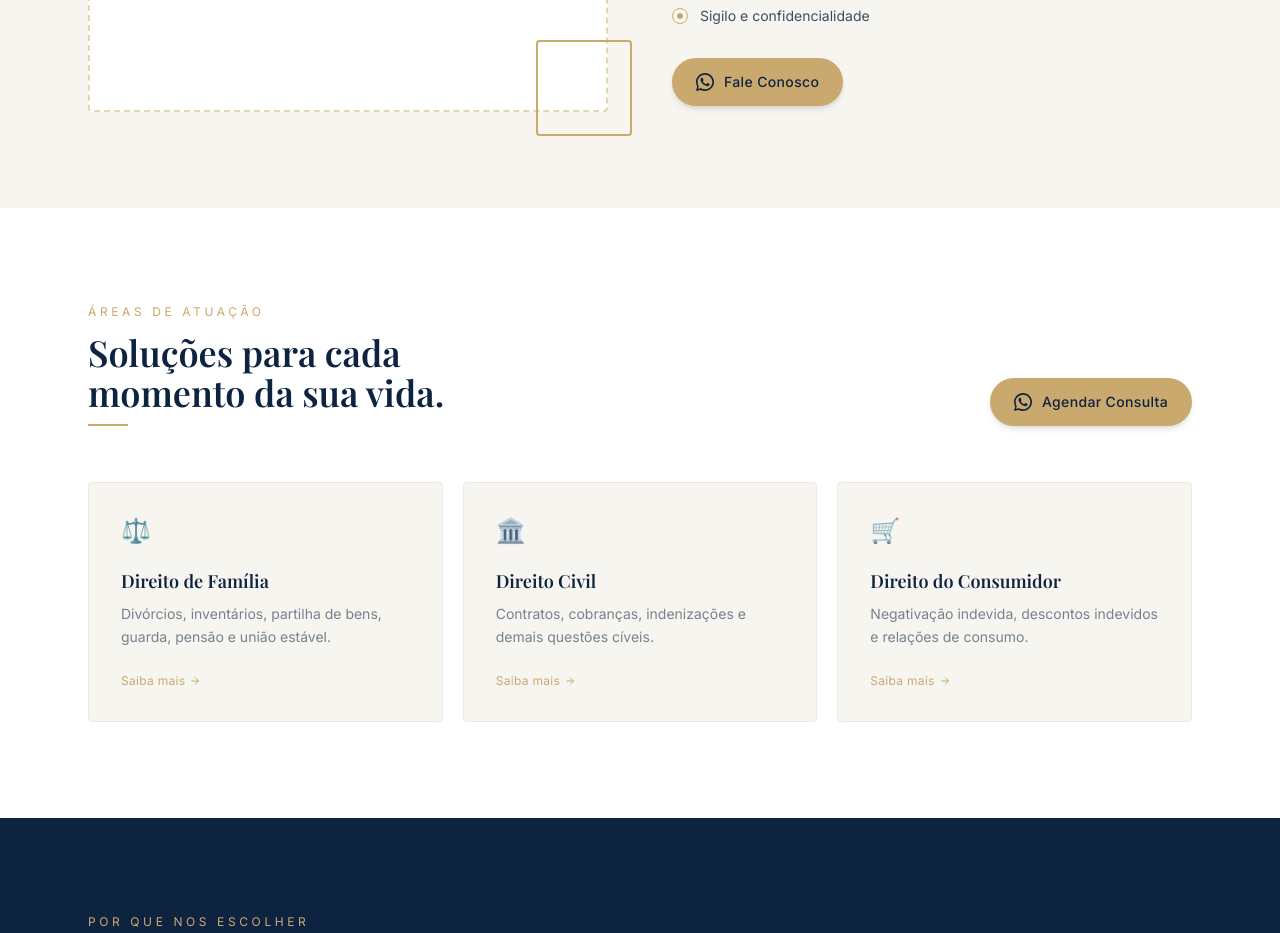
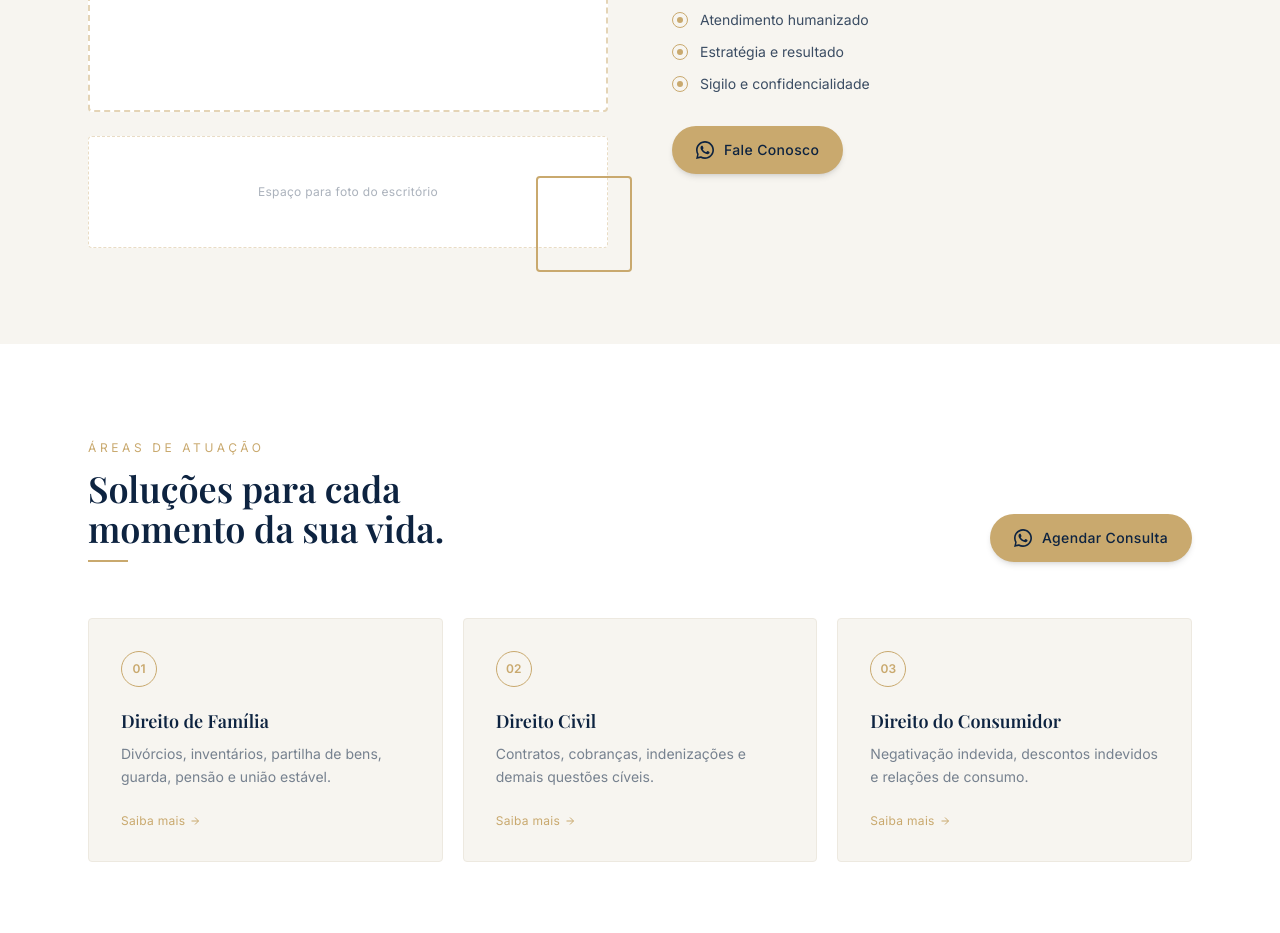
Before and after one commit to LibrasLuc/patriciafront, a React (Vite) app: page / in a window 1280 px wide. Shown: the part 1400-2333 px from the top of the page. Built offline with nearby package versions, Linux system fonts and the light colour scheme; the HTML template or start-up script is replaced by a standard one; a web font is replaced by a local one.

Commit message:
replace emojis and add photo placeholder

```diff
--- a/src/App.tsx
+++ b/src/App.tsx
@@ -272,6 +272,9 @@ function About() {
               <span className="text-[#0d2340]/30 text-xs mt-2">Adicione uma foto profissional aqui</span>
             </div>
             <div className="absolute -bottom-6 -right-6 w-24 h-24 border-2 border-[#c9a96e] rounded-sm" />
+            <div className="mt-6 h-28 rounded-sm border border-dashed border-[#c9a96e]/40 bg-white flex items-center justify-center text-[#0d2340]/35 text-xs tracking-wide">
+              Espaço para foto do escritório
+            </div>
           </div>
         </FadeUp>
         <FadeUp delay={150}>
@@ -337,9 +340,9 @@ function Location() {
 
 /* ─── Practice Areas ─────────────────────────────────────────────── */
 const areas = [
-  { icon: '⚖️', title: 'Direito de Família', desc: 'Divórcios, inventários, partilha de bens, guarda, pensão e união estável.' },
-  { icon: '🏛️', title: 'Direito Civil', desc: 'Contratos, cobranças, indenizações e demais questões cíveis.' },
-  { icon: '🛒', title: 'Direito do Consumidor', desc: 'Negativação indevida, descontos indevidos e relações de consumo.' },
+  { title: 'Direito de Família', desc: 'Divórcios, inventários, partilha de bens, guarda, pensão e união estável.' },
+  { title: 'Direito Civil', desc: 'Contratos, cobranças, indenizações e demais questões cíveis.' },
+  { title: 'Direito do Consumidor', desc: 'Negativação indevida, descontos indevidos e relações de consumo.' },
 ]
 
 function Areas() {
@@ -359,7 +362,7 @@ function Areas() {
           {areas.map((a, i) => (
             <FadeUp key={i} delay={i * 60}>
               <div className="card-lift group p-8 border border-[#ede9e0] rounded-sm bg-[#f7f5f0] hover:bg-[#0d2340] cursor-pointer">
-                <div className="text-2xl mb-5">{a.icon}</div>
+                <div className="w-9 h-9 rounded-full border border-[#c9a96e] text-[#c9a96e] flex items-center justify-center text-xs font-semibold mb-5">0{i + 1}</div>
                 <h3 className="font-serif text-lg text-[#0d2340] group-hover:text-white font-semibold mb-2 transition-colors duration-300">
                   {a.title}
                 </h3>
```
